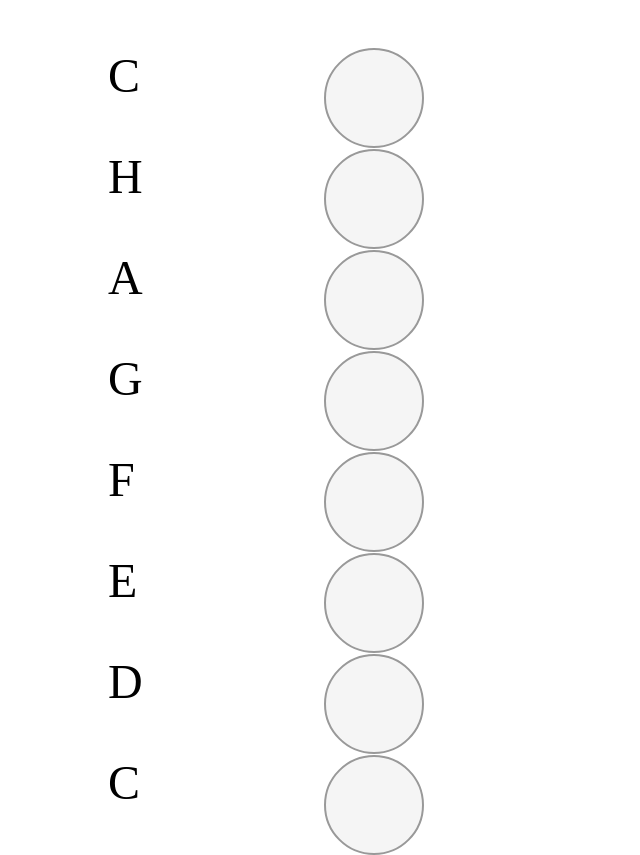
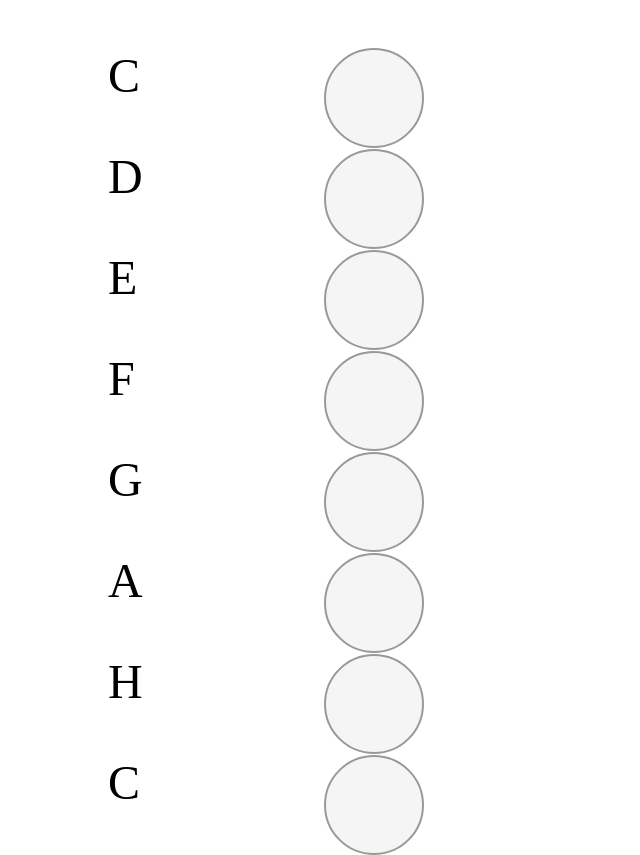
Before and after one commit to LeSquadster/LeSquadster.github.io, a plain HTML site: page index.html in a window 1280 px wide. Shown: the whole page, without its empty margins (0-640 px from the left). Drawn offline with Linux system fonts and the light colour scheme.

Commit message:
richtige freqs

```diff
--- a/index.html
+++ b/index.html
@@ -7,12 +7,12 @@
 <body>
   <div style="margin-left:100px;width:25%">
 		<p style="font-size:300%;margin-bottom:-20px"> C <canvas nx="button" width="100px" height="100px" style="float:right">Button</canvas> </p> <br>
+    <p style="font-size:300%;margin-bottom:-20px"> D <canvas nx="button" width="100px" height="100px" style="float:right">Button</canvas> </p> <br>
+    <p style="font-size:300%;margin-bottom:-20px"> E <canvas nx="button" width="100px" height="100px" style="float:right">Button</canvas> </p> <br>
+    <p style="font-size:300%;margin-bottom:-20px"> F <canvas nx="button" width="100px" height="100px" style="float:right">Button</canvas> </p> <br>
+    <p style="font-size:300%;margin-bottom:-20px"> G <canvas nx="button" width="100px" height="100px" style="float:right">Button</canvas> </p> <br>
+    <p style="font-size:300%;margin-bottom:-20px"> A <canvas nx="button" width="100px" height="100px" style="float:right">Button</canvas> </p> <br>
     <p style="font-size:300%;margin-bottom:-20px"> H <canvas nx="button" width="100px" height="100px" style="float:right">Button</canvas> </p> <br>
-    <p style="font-size:300%;margin-bottom:-20px"> A <canvas nx="button" width="100px" height="100px" style="float:right">Button</canvas> </p> <br>
-    <p style="font-size:300%;margin-bottom:-20px"> G <canvas nx="button" width="100px" height="100px" style="float:right">Button</canvas> </p> <br>
-    <p style="font-size:300%;margin-bottom:-20px"> F <canvas nx="button" width="100px" height="100px" style="float:right">Button</canvas> </p> <br>
-    <p style="font-size:300%;margin-bottom:-20px"> E <canvas nx="button" width="100px" height="100px" style="float:right">Button</canvas> </p> <br>
-    <p style="font-size:300%;margin-bottom:-20px"> D <canvas nx="button" width="100px" height="100px" style="float:right">Button</canvas> </p> <br>
     <p style="font-size:300%;margin-bottom:-20px"> C <canvas nx="button" width="100px" height="100px" style="float:right">Button</canvas> </p> <br>
 </div>
  <script>
@@ -26,7 +26,7 @@ init();
        gain.gain.value = 1;
        osc = audioContext.createOscillator();
        osc.type = 'sine';
-       osc.frequency.value = 400;
+       osc.frequency.value = 262;
        osc.connect(gain);
        osc.start(0);
    }
```
